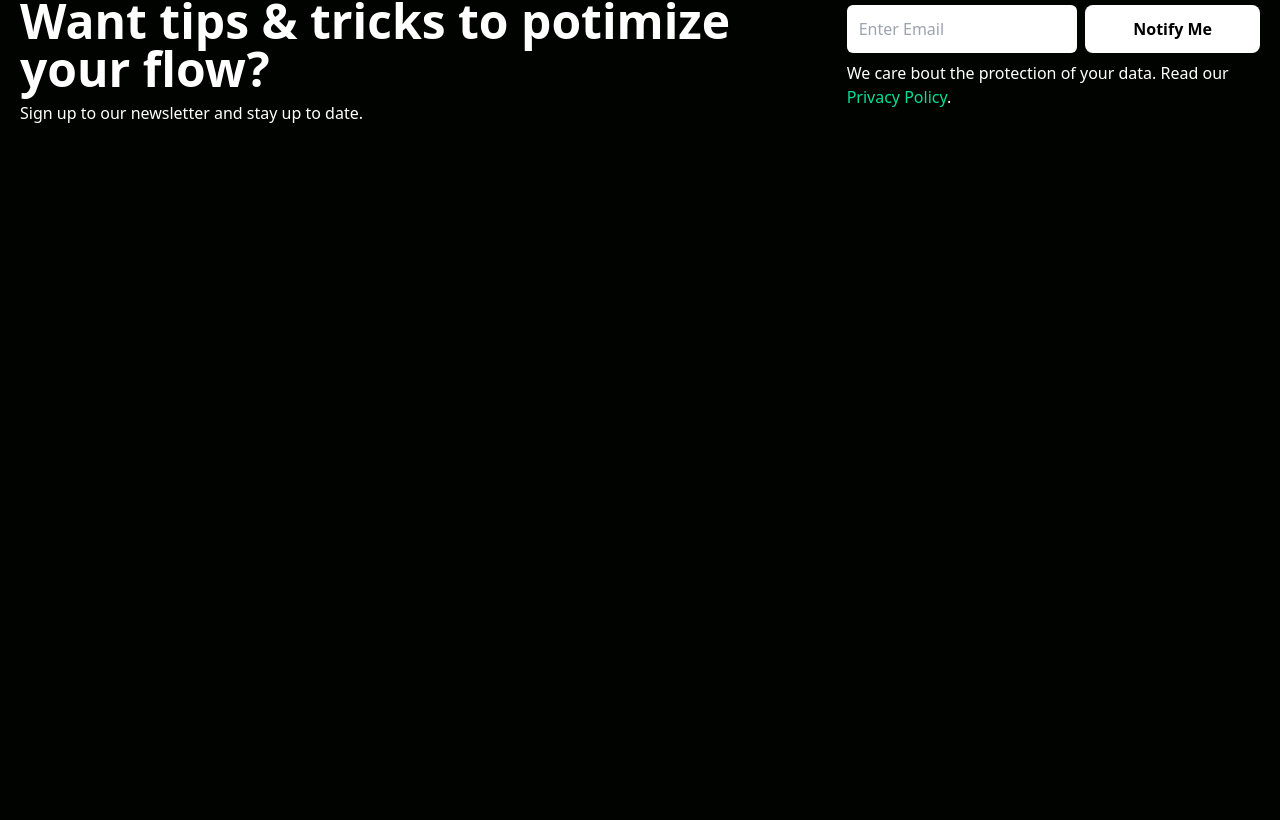
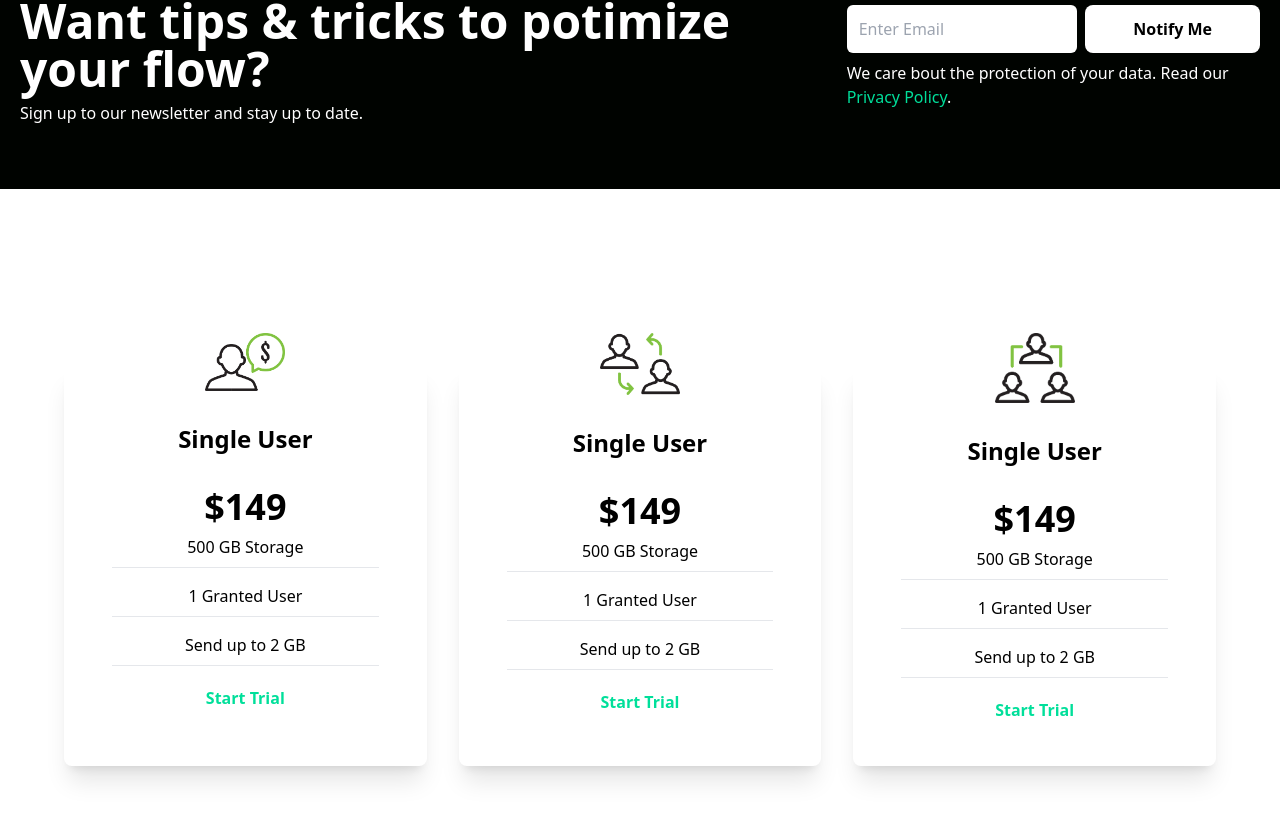
Before and after one commit to ferhatkplnn/react-tailwind-examples, a React (Vite) app in the folder data-finance-main-page/: page / in a window 1280 px wide. Shown: the part 1452-2272 px from the top of the page. Before the commit the page ends 1641 px from the top, so only its background shows below. Built offline with nearby package versions, Linux system fonts and the light colour scheme.

Commit message:
feat: Add Cards component for displaying pricing options
- Integrated Cards component to display pricing options for different plans
- Extends the functionality and content of the application

```diff
--- a/data-finance-main-page/src/App.tsx
+++ b/data-finance-main-page/src/App.tsx
@@ -1,4 +1,5 @@
 import Analytics from "./components/analytics/Analytics";
+import Cards from "./components/cards/Cards";
 import Hero from "./components/hero/Hero";
 import Navbar from "./components/navbar/Navbar";
 import Newsletter from "./components/newsletter/Newsletter";
@@ -10,6 +11,7 @@ function App() {
       <Hero />
       <Analytics />
       <Newsletter />
+      <Cards />
     </div>
   );
 }
```
